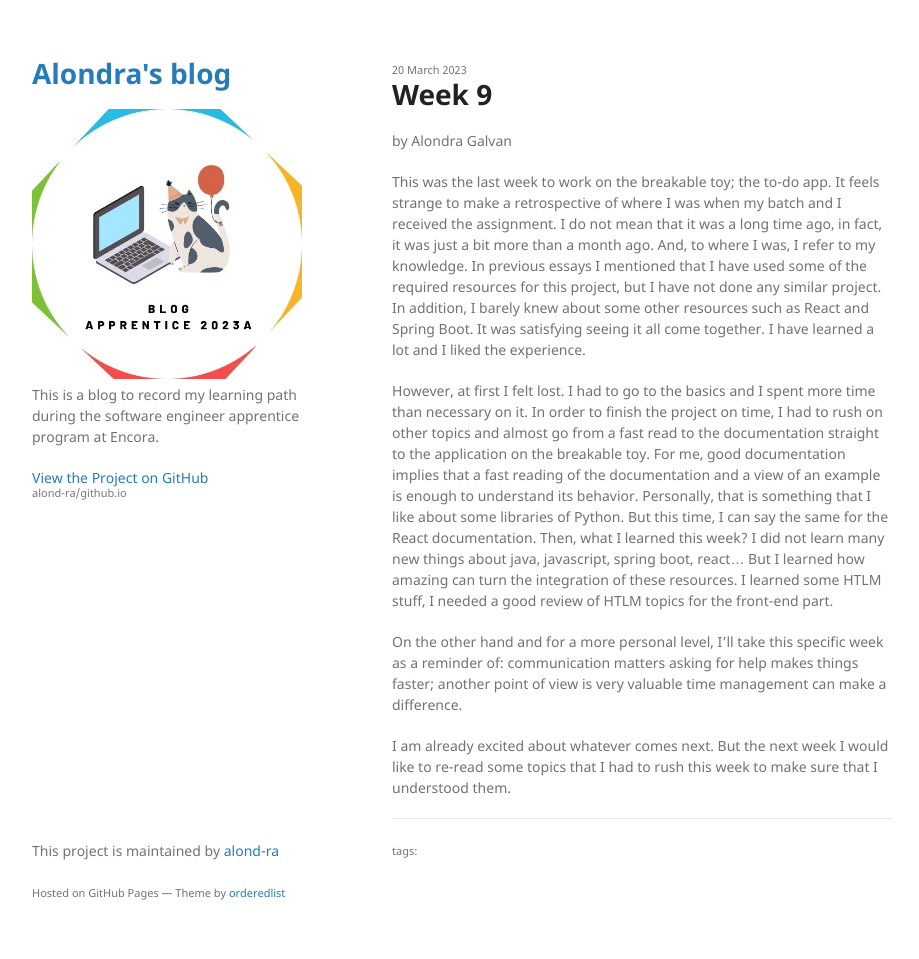
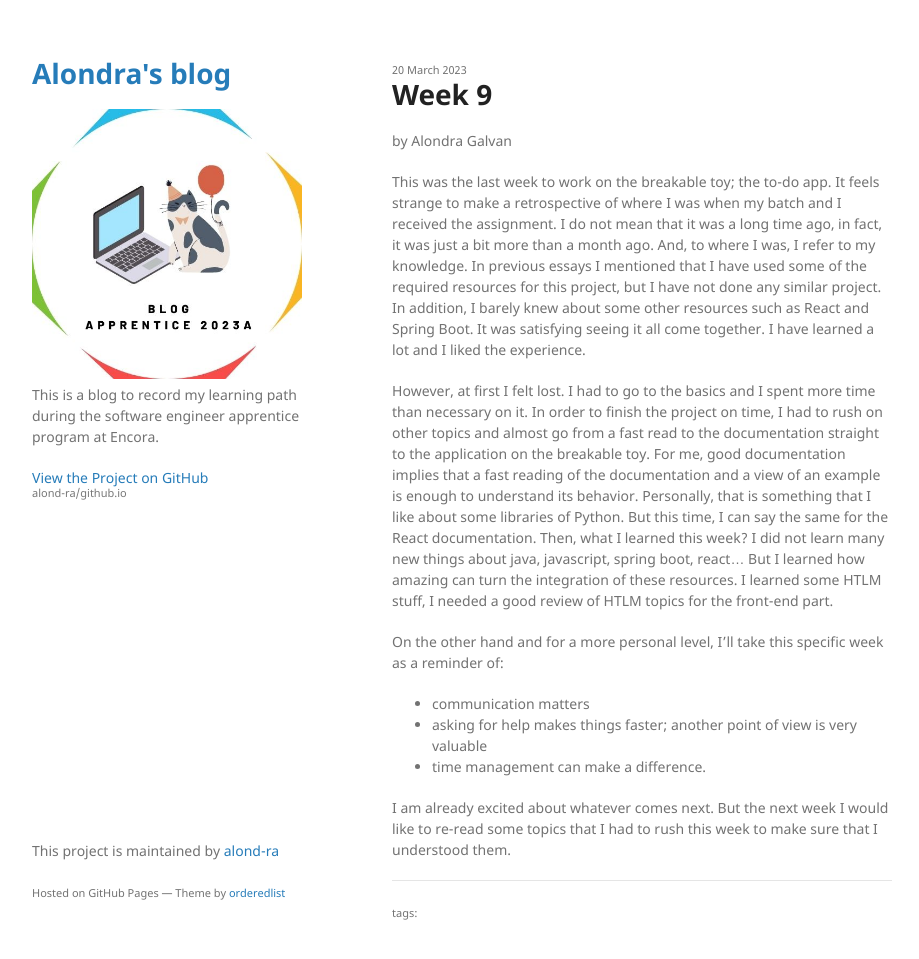
Before and after one commit to alond-ra/github.io, a Jekyll site: the page built from _posts/2023-03-20-Week 9.markdown, in a window 1280 px wide and 972 px high. Shown: the top 959 px of the window, without its empty margins (178-1097 px from the left). Built offline with Jekyll 4.4.1, drawn with Linux system fonts in a browser that asks for light colours.

```diff
--- a/_posts/2023-03-20-Week 9.markdown
+++ b/_posts/2023-03-20-Week 9.markdown
@@ -13,9 +13,10 @@ However, at first I felt lost. I had to go to the basics and I spent more time t
 Then, what I learned this week? I did not learn many new things about java, javascript, spring boot, react... But I learned how amazing can turn the integration of these resources. I learned some HTLM stuff, I needed a good review of HTLM topics for the front-end part.
 
 On the other hand and for a more personal level, I'll take this specific week as a reminder of:
-communication matters
-asking for help makes things faster; another point of view is very valuable
-time management can make a difference.
+
+* communication matters
+* asking for help makes things faster; another point of view is very valuable
+* time management can make a difference.
 
 I am already excited about whatever comes next. But the next week I would like to re-read some topics that I had to rush this week to make sure that I understood them.
 
```
